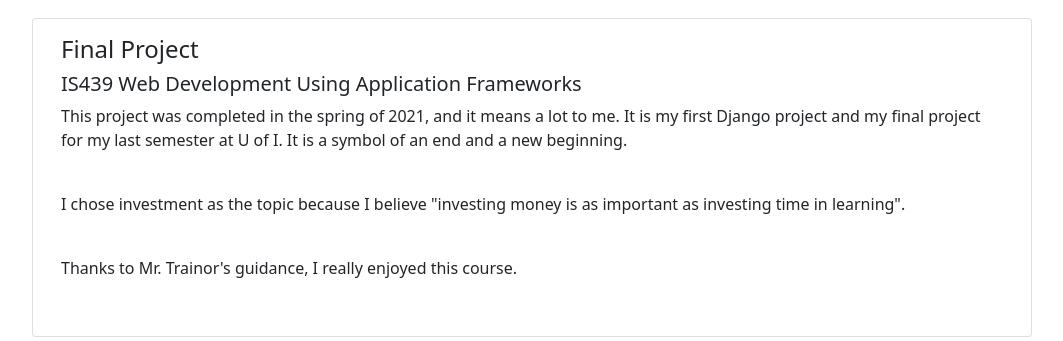
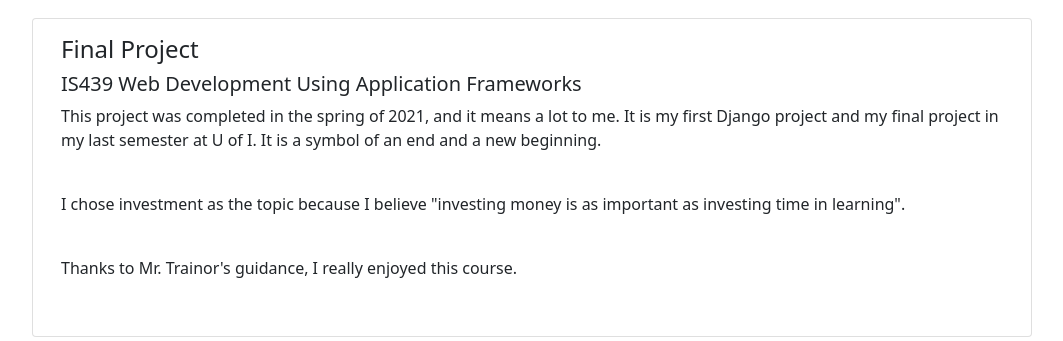
Before and after one commit to Azurevolver/trader_app, a Django app: page /about/ in a window 1280 px wide. Shown: the part 176-517 px from the top of the page, without its empty margins (50-1113 px from the left). Run offline with Django 3.2, Linux system fonts and the light colour scheme.

Commit message:
[UPDATE] Fix minor stuff

```diff
--- a/stock/templates/stock/about.html
+++ b/stock/templates/stock/about.html
@@ -16,7 +16,7 @@
                             <h5 class="card-title">IS439 Web Development Using Application Frameworks</h5>
                             <p class="card-text">
                                 This project was completed in the spring of 2021, and it means a lot to me. It is my
-                                first Django project and my final project for my last semester at U of I. It is a symbol
+                                first Django project and my final project in my last semester at U of I. It is a symbol
                                 of an end and a new beginning.
                             </p>
                             <br/>
```
Also changed, not shown: db.sqlite3.
